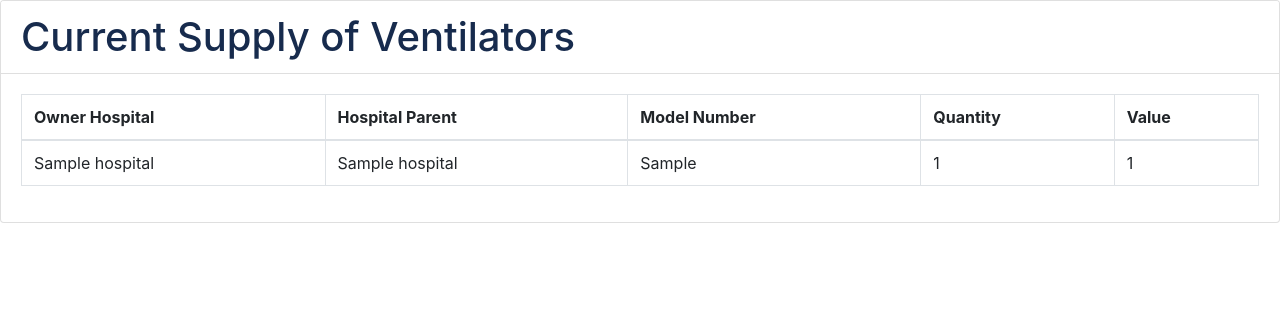
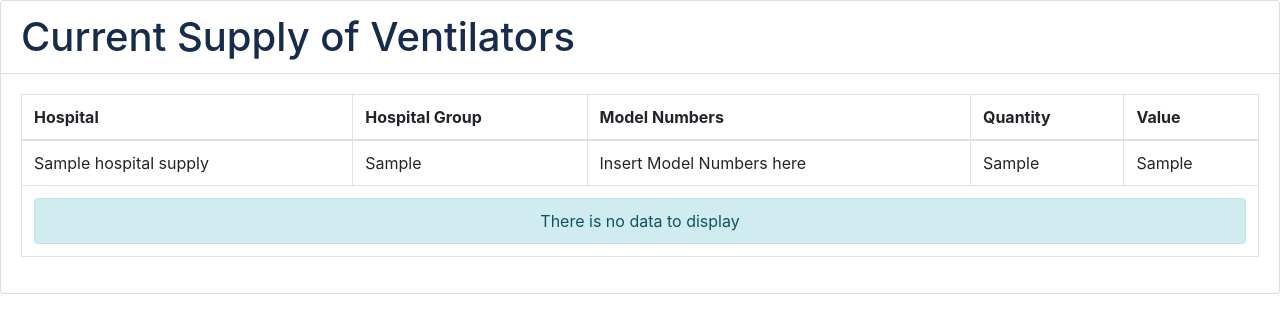
Before and after one commit to Jarred28/covid-ventilator, a Django app: template templates/sysoperator/supply.html in a window 1280 px wide. Shown: the top 333 px of the page. Run offline with Django 3.2, Linux system fonts and the light colour scheme; tables that the repository leaves empty hold one stand-in row (values such as "Sample post"); the template is opened without the code that fills it: values that come from a table or form of the project are taken from there, most other values are stand-ins (such as "Sample title", 1, 10 or a date in 2020); some libraries are stand-ins or nearby versions.

Commit message:
Added in data for supply list

```diff
--- a/templates/sysoperator/supply.html
+++ b/templates/sysoperator/supply.html
@@ -12,21 +12,21 @@
     <table class="table table-bordered">
       <thead>
         <tr>
-          <th scope="col">Owner Hospital</th>
-          <th scope="col">Hospital Parent</th>
-          <th scope="col">Model Number</th>
+          <th scope="col">Hospital</th>
+          <th scope="col">Hospital Group</th>
+          <th scope="col">Model Numbers</th>
           <th scope="col">Quantity</th>
           <th scope="col">Value</th>
         </tr>
       </thead>
       <tbody>
-        {% for ventilator in ventilators %}
+        {% for hospital_supply_list in supply_list %}
         <tr>
-          <td>{{ ventilator.owning_hospital.name }}</td>
-          <td>{{ ventilator.current_hospital.name }}</td>
-          <td>{{ ventilator.model_num }}</td>
-          <td>{% if ventilator.order %} {{ ventilator.order.num_requested }} {% else %} 0 {% endif %}</td>
-          <td>{{ ventilator.monetary_value }}</td>
+          <td>{{ hospital_supply_list.name }}</td>
+          <td>{{ hospital_supply_list.owning_hospital_group }}</td>
+          <td>Insert Model Numbers here</td>
+          <td>{{ hospital_supply_list.ventilator_supply }}</td>
+          <td>{{ hospital_supply_list.monetary_value }}</td>
         </tr>
         {% endfor %}
         {% if ventilators|length == 0 %}
```
Also changed, not shown: webapp/views.py (+11 -2 lines).
